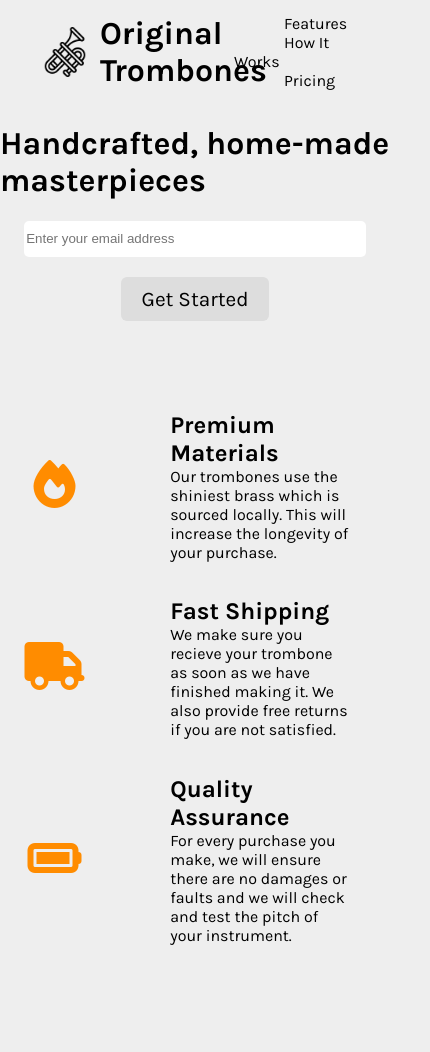
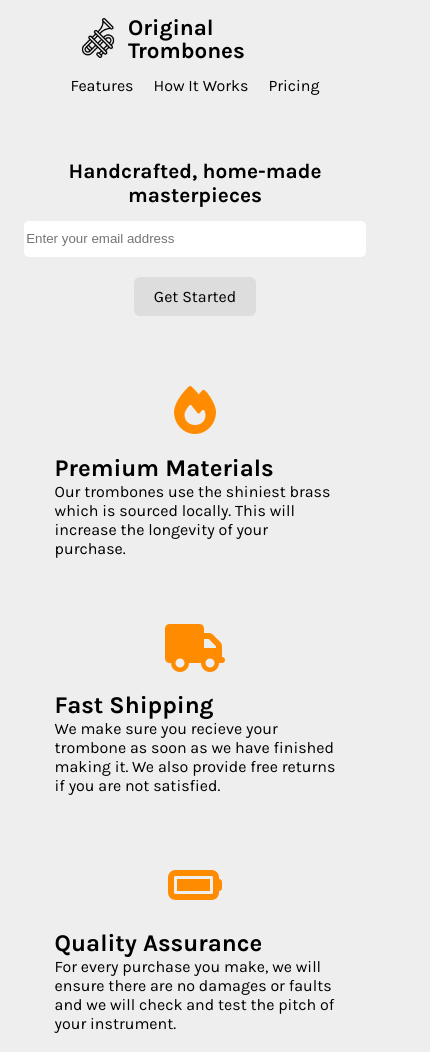
Before and after one commit to archiltavdgiridze/product-landing-page, a plain HTML site: page index.html in a window 390 px wide. Shown: the top 1052 px of the page, 430 px wide, since content can reach past the window. Drawn offline with Linux system fonts and the light colour scheme.

Commit message:
last commit 20.01

```diff
--- a/index.html
+++ b/index.html
@@ -31,15 +31,15 @@
 
       <div class="hero" id="hero">
         <h1 id="headline">Handcrafted, home-made masterpieces</h1>
-        <form action="https://www.freecodecamp.com/email-submit" id="form-hero">
+        <form action="https://www.freecodecamp.com/email-submit" id="form">
           <input
             type="email"
             name="email"
-            id="email-hero"
+            id="email"
             placeholder="Enter your email address"
             required
           />
-          <input type="submit" id="submit-hero" value="Get Started" />
+          <input type="submit" id="submit" value="Get Started" />
         </form>
       </div>
 
@@ -82,16 +82,15 @@
         </div>
       </div>
 
-      <div class="video" id="video">
+      <!-- <div class="video" id="video"> -->
         <iframe
           id="video"
           src="https://www.youtube-nocookie.com/embed/y8Yv4pnO7qc?rel=0&controls=0&showinfo=0"
-          height="400"
-          width="710"
+
           frameborder="0"
           allowfullscreen
         ></iframe>
-      </div>
+      <!-- </div> -->
 
       <div class="cards-container" id="pricing">
         <div class="card">
--- a/styles.css
+++ b/styles.css
@@ -28,12 +28,12 @@ a {
   flex-direction: row;
   justify-content: start;
   align-items: center;
-  /* position: fixed; */
 }
 
 .logo-title {
   display: flex;
   align-items: center;
+  justify-content: center;
   width: 60%;
 }
 
@@ -43,13 +43,18 @@ a {
 
 #header-img {
   width: 50px;
-  /* height: 50px; */
   padding-left: 40px;
   margin-right: 10px;
 }
 
-.nav-bar {
-  width: 40%;
+#nav-bar {
+  width: 70%;
+  display: flex;
+  align-content: center;
+  flex-direction: row;
+  flex-wrap: wrap;
+  align-items: center;
+  justify-content: flex-end;
 }
 
 .nav-link {
@@ -65,7 +70,6 @@ a {
   flex-direction: column;
   justify-content: center;
   align-items: center;
-  /* margin-top: 30px; */
 }
 
 #features {
@@ -73,25 +77,22 @@ a {
   margin: auto;
 }
 
-#form-hero {
+#form {
   display: flex;
   flex-direction: column;
   justify-content: center;
   align-items: center;
-  /* margin: 30px 0; */
 }
 
-#email-hero {
+#email {
   width: 40vh;
   height: 4vh;
   border: none;
   border-radius: 5px;
-  /* margin: 0 0 20px; */
 }
 
-#submit-hero {
+#submit {
   background-color: var(--lightGray);
-  /* color: white; */
   font-family: var(--mainFont);
   font-size: 1.3rem;
   border: none;
@@ -100,7 +101,7 @@ a {
   margin: 20px 0;
 }
 
-#submit-hero:hover {
+#submit:hover {
   background-color: var(--orange);
   color: white;
   transition: 0.4s;
@@ -116,7 +117,6 @@ a {
   justify-content: center;
   align-items: center;
   gap: 100px;
-
 }
 
 .icon-features {
@@ -144,16 +144,10 @@ a {
   width: 90%;
 }
 
-.video {
-  width: 100%;
+#video {
   display: flex;
-  justify-content: center;
-  margin-top: 100px;
-}
-
-#video {
-  /* display: flex;
-  justify-content: center; */
+  margin: auto;
+  width: 70%;
 }
 
 .cards-container {
@@ -186,7 +180,6 @@ a {
   font-size: 1.2rem;
   font-weight: bold;
   border-radius: 6px;
-
 }
 
 .card-price {
@@ -208,7 +201,6 @@ a {
 
 .card-text button {
   background-color: var(--lightGray);
-  /* color: white; */
   border: none;
   border-radius: 6px;
   padding: 10px 20px;
@@ -228,7 +220,6 @@ a {
   flex-direction: row;
   justify-content: space-around;
   align-items: center;
-  /* margin: 50px 0; */
   background-color: var(--lightGray);
 }
 
@@ -249,7 +240,6 @@ a {
   display: flex;
   flex-direction: column;
   align-items: flex-end;
-  /* margin: 20px 0; */
 }
 
 .footer-links {
@@ -261,3 +251,66 @@ a {
 .footer-text p {
   margin-block-start: 0.5em;
 }
+
+/* ~ media queries */
+@media screen and (max-width: 768px) {
+  .navigation-bar {
+    flex-direction: column;
+    align-items: center;
+    padding: 0;
+    margin-bottom: 50px;
+  }
+
+  #nav-bar {
+    justify-content: center;
+  }
+
+  .nav-link {
+    margin: 0 10px;
+  }
+
+  #title {
+    line-height: 20px;
+  }
+
+  #title a {
+    font-size: 1.4rem;
+  }
+
+  #header-img {
+    padding-left: 0;
+    width: 40px;
+  }
+
+  #headline {
+    font-size: 1.3rem;
+    text-align: center;
+  }
+
+  #submit {
+    font-size: 1rem;
+  }
+
+  .grid-features {
+    flex-direction: column;
+    gap: 0;
+    margin-bottom: 50px;
+  }
+
+  .cards-container {
+    width: 100%;
+  }
+
+  .card {
+    width: calc(100% / 1.5);
+  }
+
+  .footer {
+    flex-direction: column;
+    align-items: center;
+  }
+
+  .footer-nav {
+    align-items: center;
+  }
+}
```
